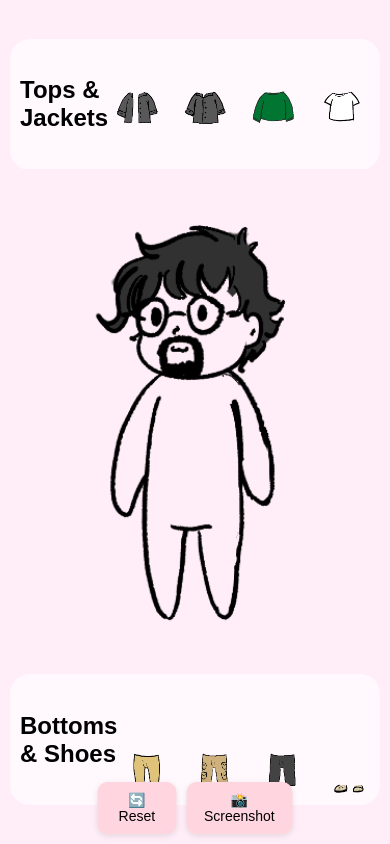
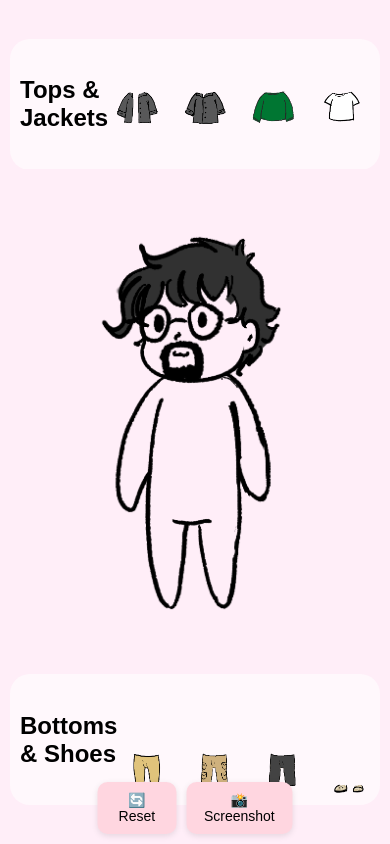
Before and after one commit to sweetlileliza/stoodressup, a plain HTML site: page index.html in a window 390 px wide. Drawn offline with nearby package versions, Linux system fonts and the light colour scheme.

Commit message:
Update style.css
made changes for better model fit when responsive screen is being used

```diff
--- a/style.css
+++ b/style.css
@@ -72,11 +72,17 @@ body {
 }
 
 #base {
-  width: 55%;
+  width: 60%;
   height: auto;
   max-height: 80vh;
   position: relative;
   z-index: 1;
+}
+
+@media (max-width: 768px) {
+  #base {
+    transform: scale(0.94);
+  }
 }
 
 .clothing-layer {
```
